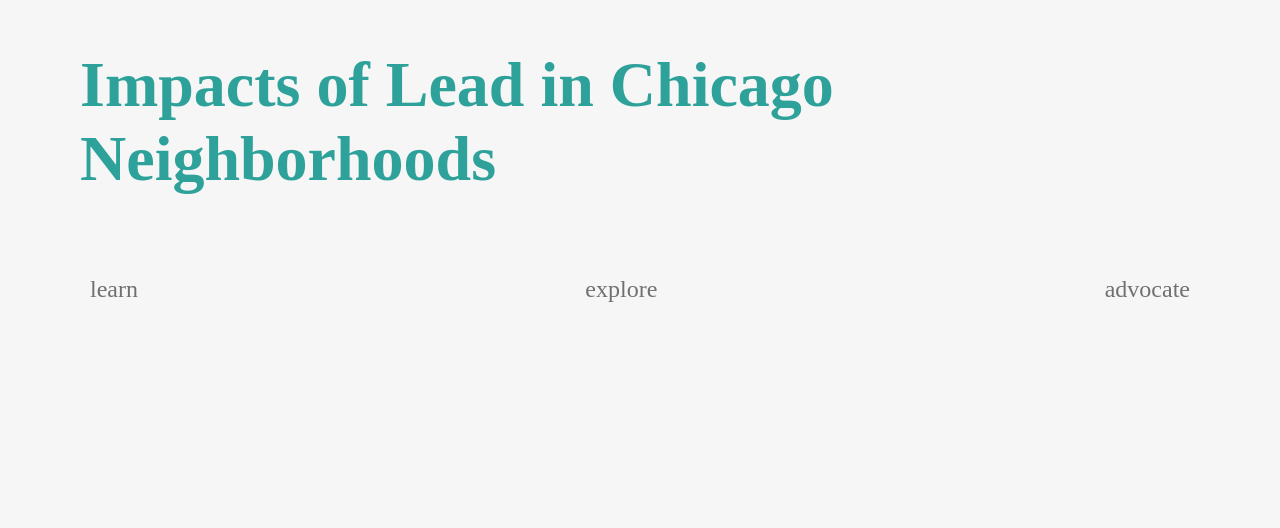
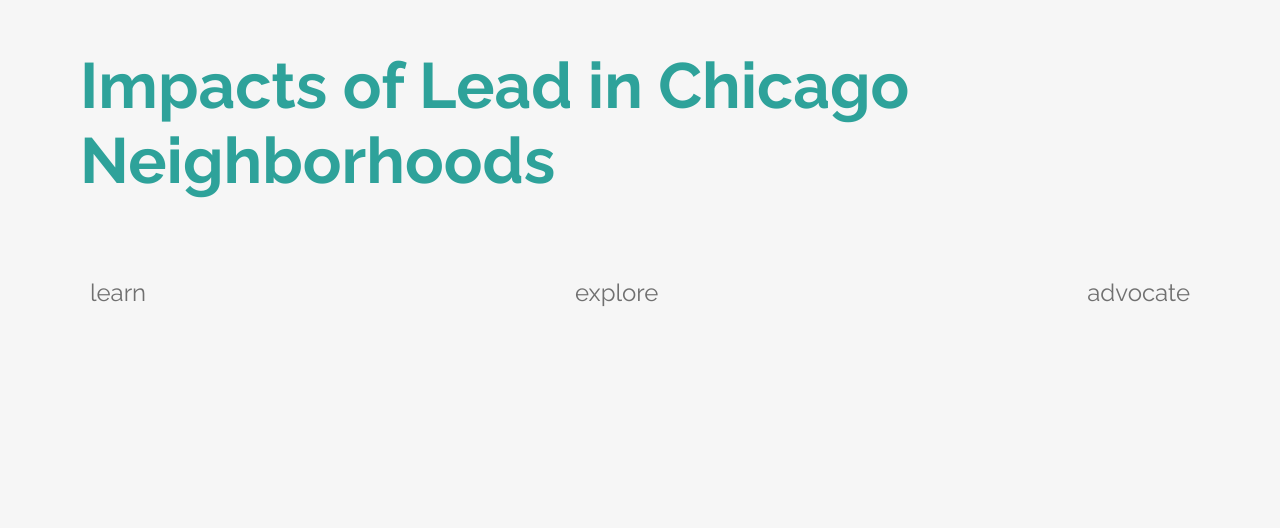
Before and after one commit to Chicago-Lead-Impact/lead-impact, a Next.js app: page / in a window 1280 px wide. Shown: the part 272-800 px from the top of the page. Built offline with nearby package versions, Linux system fonts and the light colour scheme.

Commit message:
Fonts updated (thanks bestie)

```diff
--- a/src/pages/_app.tsx
+++ b/src/pages/_app.tsx
@@ -2,9 +2,14 @@ import '@/styles/globals.css'
 import type { AppProps } from 'next/app'
 import React from "react";
 
+import { Raleway } from 'next/font/google';
+const raleway = Raleway({ subsets: ['latin'] });
+
 export default function App({ Component, pageProps }: AppProps) {
 
   return (
+    <div className={raleway.className}>
       <Component {...pageProps} />
+    </div>
     )
 }
```
